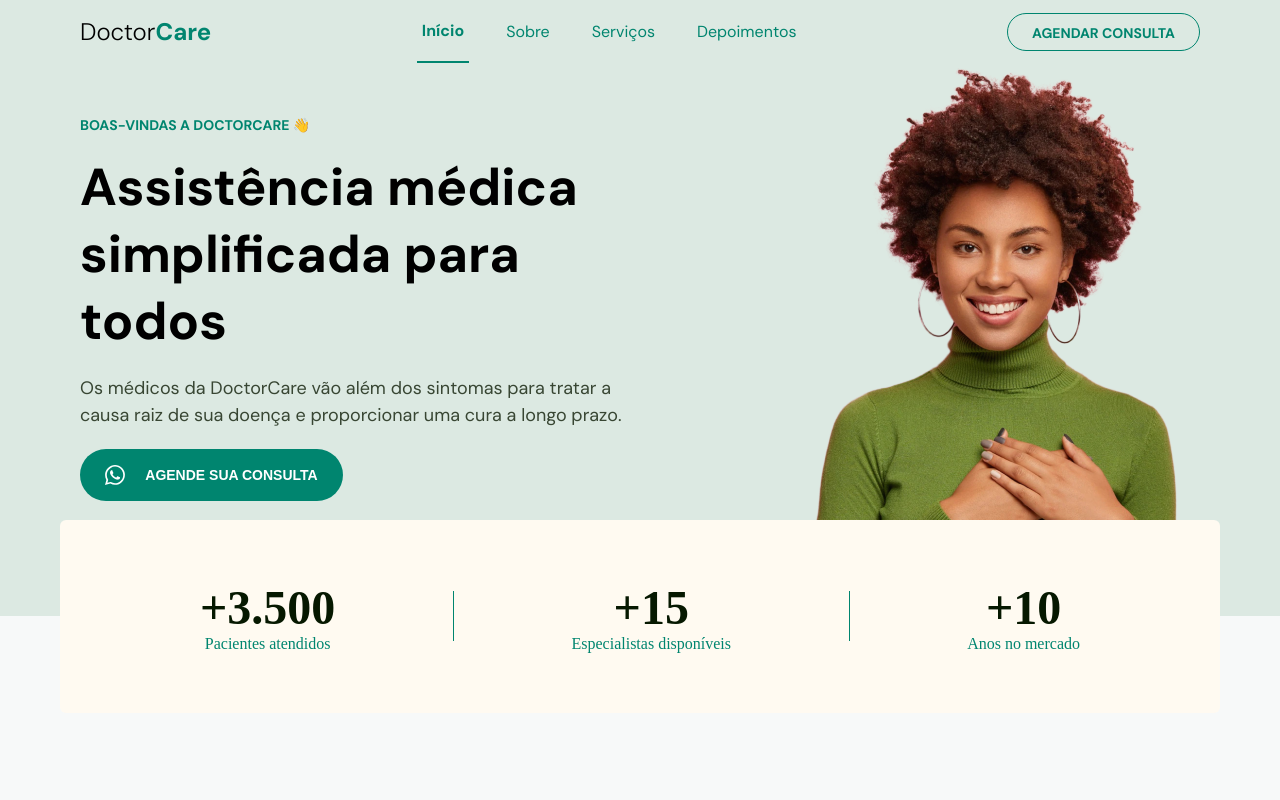
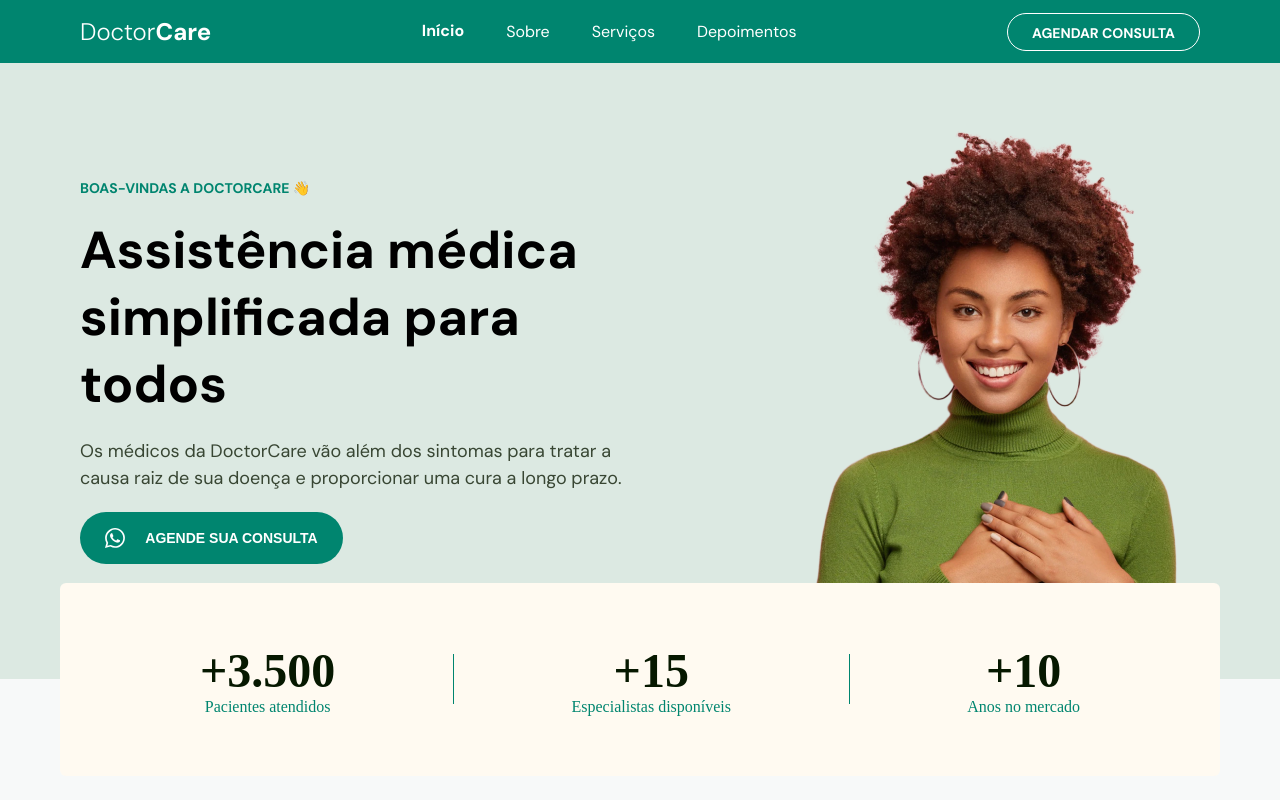
Before and after one commit to Jonas-Petrikas/Doctor-care-WEB-HTML, a plain HTML site: page index.html in a window 1280 px wide. Shown: the top 800 px of the page. Drawn offline with Linux system fonts and the light colour scheme.

Commit message:
Updated menu change on-scroll

```diff
--- /dev/null
+++ b/app.js
@@ -0,0 +1,22 @@
+console.log('hello from JS file');
+
+const landing = document.querySelector('.landing');
+const logoA = document.querySelector('.logo a');
+const logoASpan = document.querySelector('.logo a span');
+const NavItemTxt = document.querySelectorAll('.header-bin ul li a');
+const NavButton = document.querySelector ('.header-bin button.right');
+
+
+window.addEventListener('scroll', _ =>{
+    landing.style.backgroundColor = 'var(--brand-green)';
+    logoA.style.color = 'var(--white)';
+    logoASpan.style.color = 'var(--white)';
+    for(i = 0; i < NavItemTxt.length; i++){
+        NavItemTxt[i].style.color = 'var(--white)';
+    }
+    NavButton.style.color = 'var(--white)';
+    NavButton.style.backgroundColor = 'var(--brand-green)';
+    NavButton.style.border = '1px solid var(--white)';
+
+
+});
--- a/index.html
+++ b/index.html
@@ -6,6 +6,7 @@
     <link rel="preconnect" href="https://fonts.googleapis.com">
     <link rel="preconnect" href="https://fonts.gstatic.com" crossorigin>
     <link href="https://fonts.googleapis.com/css2?family=DM+Sans:ital,opsz,wght@0,9..40,100..1000;1,9..40,100..1000&family=Indie+Flower&family=Saira+Condensed:wght@100;200;300;400;500;600;700;800;900&display=swap" rel="stylesheet">
+    <script src="app.js" defer></script>
     <link rel="stylesheet" href="style.css">
     <title>Doctor Care</title>
 </head>
--- a/style.scss
+++ b/style.scss
@@ -34,7 +34,8 @@ a {
     width: 100%;
     display: flex;
     justify-content: center;
-    position: fixed;
+    position: sticky;
+    top: 0px;
     background-color: var(--brand-green-light);
     z-index: 30;
 
```
Also changed, not shown: style.css.
